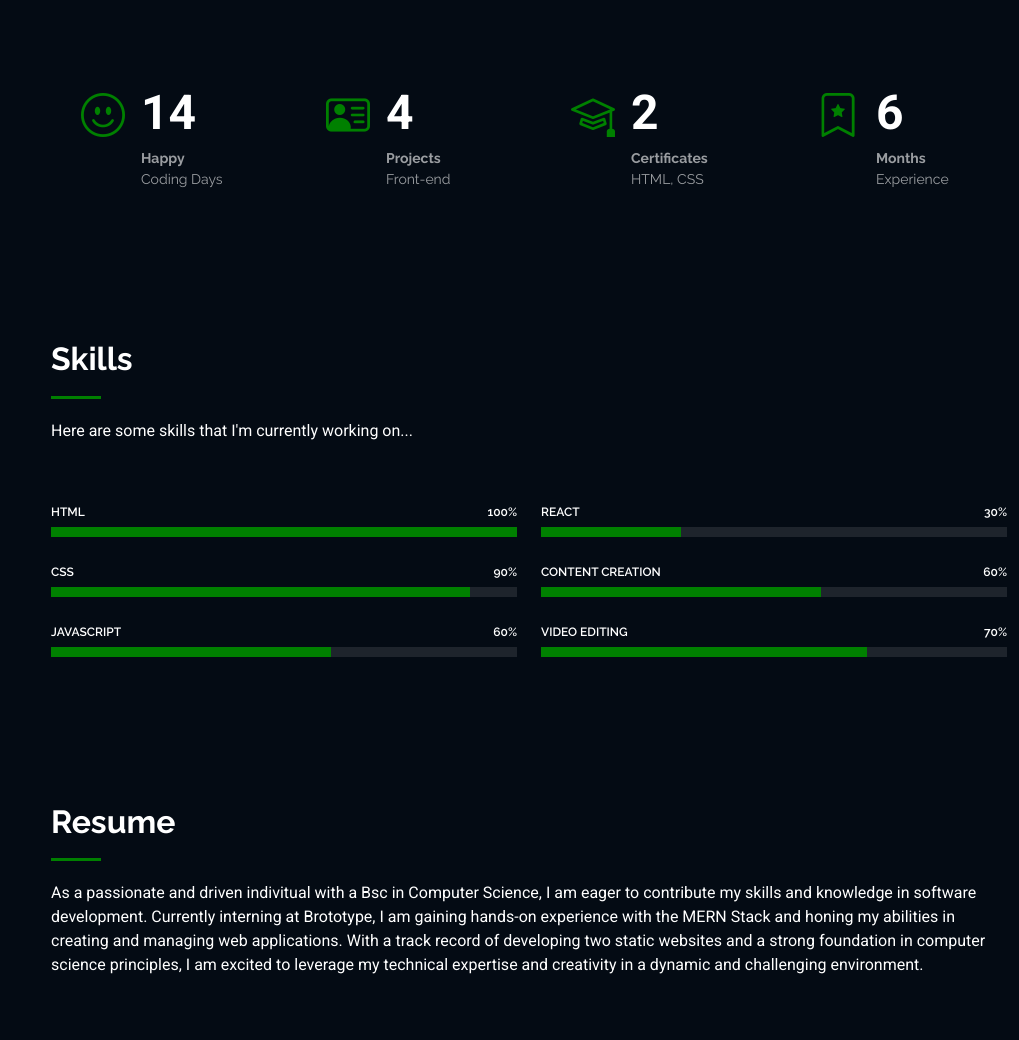
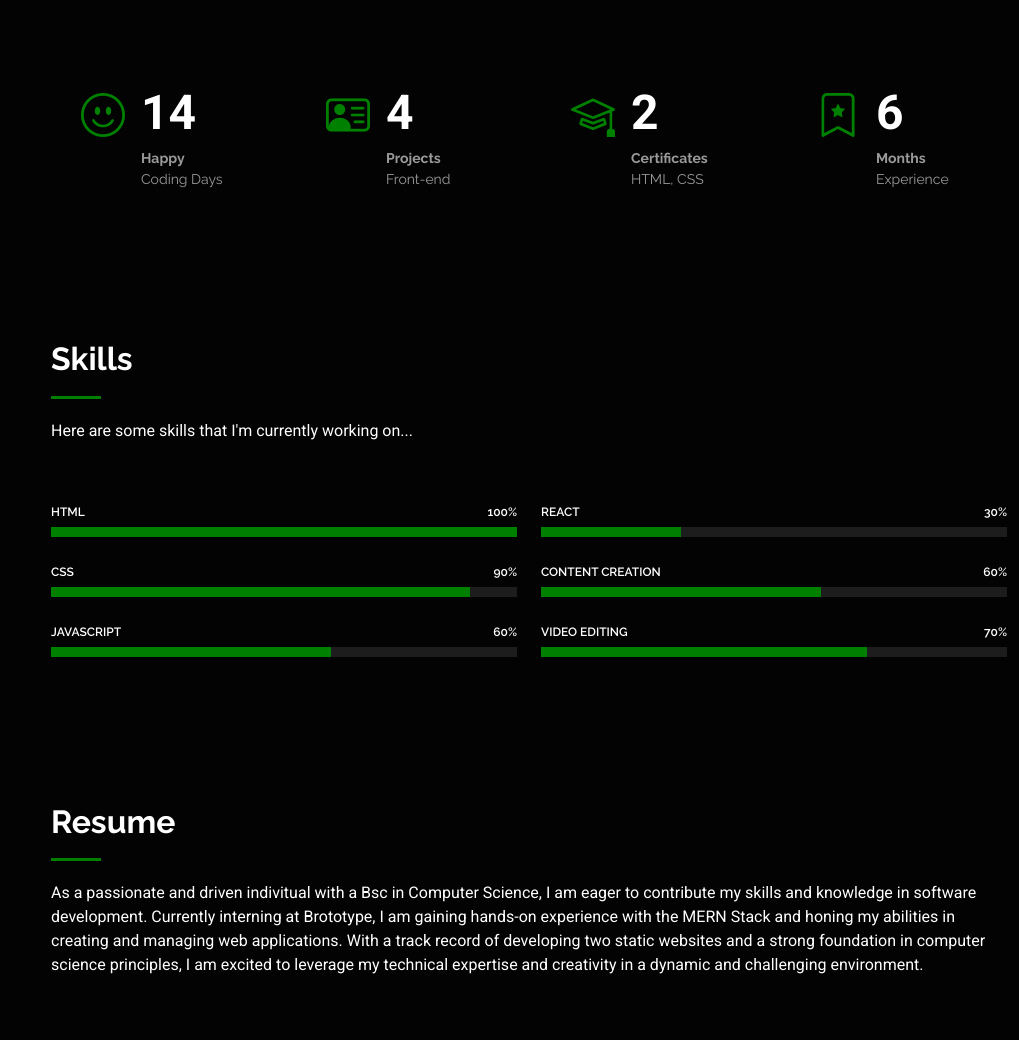
Before and after one commit to Sudheesh-ks/My-PersonalPortfolio, a plain HTML site: page index.html in a window 1280 px wide. Shown: the part 1556-2596 px from the top of the page, without its empty margins (261-1280 px from the left). Drawn offline with nearby package versions, Linux system fonts and the light colour scheme.

Commit message:
Update main.css

```diff
--- a/assets/css/main.css
+++ b/assets/css/main.css
@@ -19,11 +19,11 @@
 
 /* Global Colors - The following color variables are used throughout the website. Updating them here will change the color scheme of the entire website */
 :root {
-  --background-color: #040b14; /* Background color for the entire website, including individual sections */
+  --background-color: #030303;  /* Background color for the entire website, including individual sections */
   --default-color: #ffffff; /* Default color used for the majority of the text content across the entire website */
   --heading-color: #ffffff; /* Color for headings, subheadings and title throughout the website */
   --accent-color: green; /* Accent color that represents your brand on the website. It's used for buttons, links, and other elements that need to stand out */
-  --surface-color: #040b14; /* The surface color is used as a background of boxed elements within sections, such as cards, icon boxes, or other elements that require a visual separation from the global background. */
+  --surface-color: #030303;  /* The surface color is used as a background of boxed elements within sections, such as cards, icon boxes, or other elements that require a visual separation from the global background. */
   --contrast-color: #ffffff; /* Contrast color for text, ensuring readability against backgrounds of accent, heading, or default colors. */
 }
 
@@ -31,8 +31,8 @@
 :root {
   --nav-color: #a8a9b4;  /* The default color of the main navmenu links */
   --nav-hover-color: #ffffff; /* Applied to main navmenu links when they are hovered over or active */
-  --nav-mobile-background-color: #040b14; /* Used as the background color for mobile navigation menu */
-  --nav-dropdown-background-color: #040b14; /* Used as the background color for dropdown items that appear when hovering over primary navigation items */
+  --nav-mobile-background-color:#030303;  /* Used as the background color for mobile navigation menu */
+  --nav-dropdown-background-color:#030303;  /* Used as the background color for dropdown items that appear when hovering over primary navigation items */
   --nav-dropdown-color: #a8a9b4; /* Used for navigation links of the dropdown items in the navigation menu. */
   --nav-dropdown-hover-color: #ffffff; /* Similar to --nav-hover-color, this color is applied to dropdown navigation links when they are hovered over. */
 }
@@ -40,12 +40,12 @@
 /* Color Presets - These classes override global colors when applied to any section or element, providing reuse of the sam color scheme. */
 
 .light-background {
-  --background-color: #040b14;
-  --surface-color: #040b14;
+  --background-color: #030303;
+  --surface-color:#030303;
 }
 
 .dark-background {
-  --background-color: #040b14;
+  --background-color: #030303;
   --default-color: #ffffff;
   --heading-color: #ffffff;
   --surface-color: #151f2b;
```
